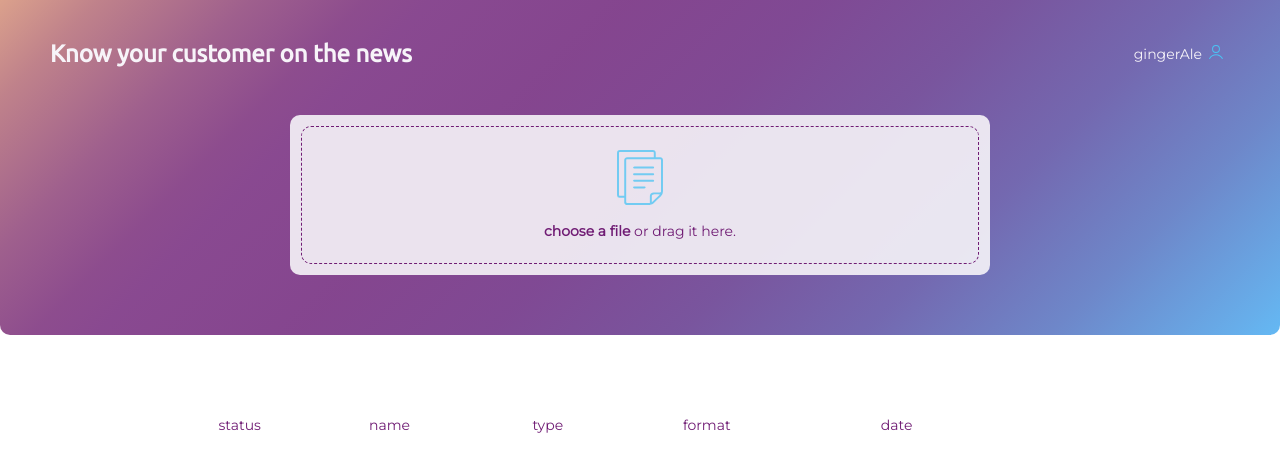
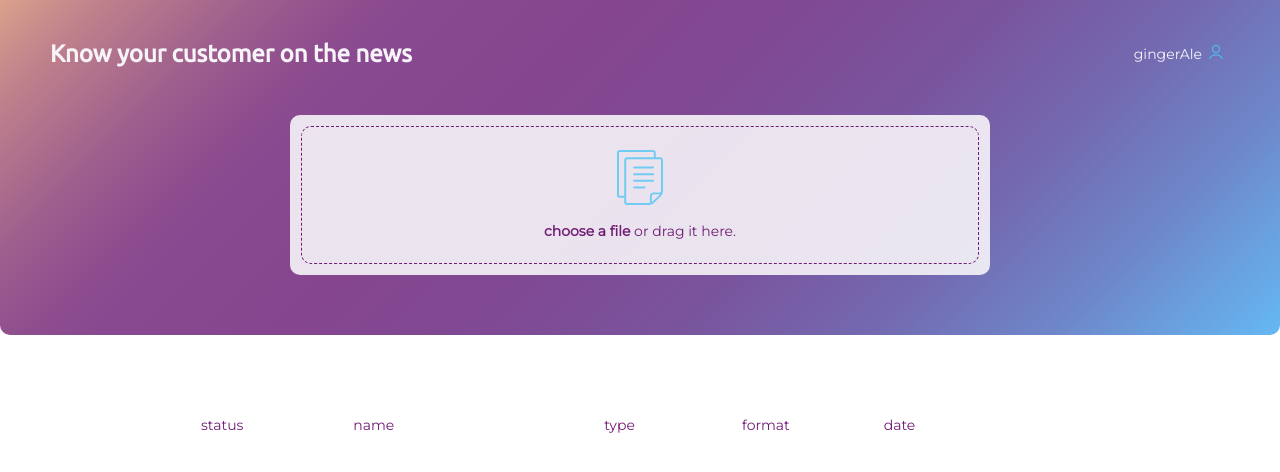
Before and after one commit to daviddinis/FEUP-LGP, a React (Create React App) app in the folder frontend/: page / in a window 1280 px wide. Shown: the top 472 px of the page. Built offline with nearby package versions, Linux system fonts and the light colour scheme; a web font is replaced by a local one.

Commit message:
feat(style): update table style

```diff
--- a/frontend/src/pages/User-Page.scss
+++ b/frontend/src/pages/User-Page.scss
@@ -1,5 +1,5 @@
 .details-icon {
-    width: 17px;
+    width: 24px;
     padding-right: 20px;
 }
 
@@ -61,54 +61,63 @@
 }
 
 .column-names {
+    width: 100%;
     display: flex;
-    flex-direction: row;
-    padding: 0% 2%;
+    justify-content: flex-start;
 }
 
 .column-names > p {
-    width: 20%;
     height: 19px;
-
     font-family: Montserrat;
     font-style: normal;
     font-weight: normal;
     font-size: 14px;
     line-height: 17px;
-
-    margin: 0% 1%;
-
     color: #701C74;
 }
 
-.column-names > p:nth-child(1) {
-    width: 15.5%
+.column-names > *:nth-child(1) {
+    margin-right: -9px;
+    margin-left: 9px;
 }
-.column-names > p:nth-child(2) {
-    width: 17%;
+
+.file-info > *:last-child {
+    width: 100%;
+    display: flex;
+    justify-content: flex-end;
 }
-.column-names > p:nth-child(3){
-    width: 15.5%;
-}
-.column-names > p:nth-child(4) {
-    width: 21%;
-}
-.column-names > p:nth-child(5) {
-    width: 20%;
+
+.column-names,
+.file-info {
+    & *:nth-child(1) {
+        flex: 0 0 18%;
+    }
+
+    & *:nth-child(2) {
+        flex: 0 0 28%;
+    }
+
+    & *:nth-child(3) {
+        flex: 0 0 15.4%;
+    }
+
+    & *:nth-child(4) {
+        flex: 0 0 15.8%;
+    }
+
+    & *:nth-child(5) {
+        flex: 0 0 17.5%;
+    }
 }
 
 .table > .file-info {
     position: relative;
-
     display: flex;
-    flex-direction: row;
-
+    align-items: center;
     background: #F7F4F9;
     border-radius: 12px;
-
     margin-top: 6px;
-
-    height: 44px;
+    height: 40px;
 }
 
 .file-info p {
@@ -117,47 +126,23 @@
     font-weight: normal;
     font-size: 14px;
     line-height: 18px;
-
-
-    margin: 1.3% 2%;
-
     overflow: hidden;
     text-overflow: ellipsis;
 
 }
 
-.file-info p:nth-child(1) {
+.file-info p .status-icon {
+    display: block;
     height: 24px;
-    width: 5%;
-    left: 9px;
-    top: 8px;
-
+    width: 30px;
     background: rgba(74, 196, 244, 0.8);
     border-radius: 8px;
-
     margin: 8px 10px;
 }
 
-.file-info > p:nth-child(2) {
+.file-info > p:nth-child(1) {
+    display: flex;
+    align-items: center;
     margin-left: 0%;
     width: 10%;
 }
-
-.file-info > p:nth-child(3) {
-    width: 20%;
-    padding-left: 1%;
-}
-
-.file-info > p:nth-child(4) {
-    width: 15%;
-    padding-right: 1%;
-}
-
-.file-info > p:nth-child(5) {
-    width: 20%;
-    padding-right: 1%;
-}
-
-.file-info > p:nth-child(6) {
-    width: 20%;
-}
--- a/frontend/src/pages/User-Page.tsx
+++ b/frontend/src/pages/User-Page.tsx
@@ -35,15 +35,10 @@ function UserPage() {
 
   const { acceptedFiles, getRootProps, getInputProps } = useDropzone({ onDrop });
 
-
   const fileList = (files: FileWithPath[]): ReactNode => (
     files.map(file => (
-
-
       <div className={'file-info'} key={file.path}>
-        <p></p>
-        <p>100%</p>
-
+        <p><span className={ 'status-icon' } />100%</p>
         <p>{file.name}</p>
         <p>tipo</p>
         <p>{file.type}</p>
@@ -52,7 +47,6 @@ function UserPage() {
           className={'details-icon'}
           src={details} /></p>
       </div>
-
     ))
   );
 
@@ -86,7 +80,6 @@ function UserPage() {
           <p>format</p>
           <p>date</p>
         </div>
-
         <div className={'table'}>
           {fileList(acceptedFiles)}
         </div>
```
